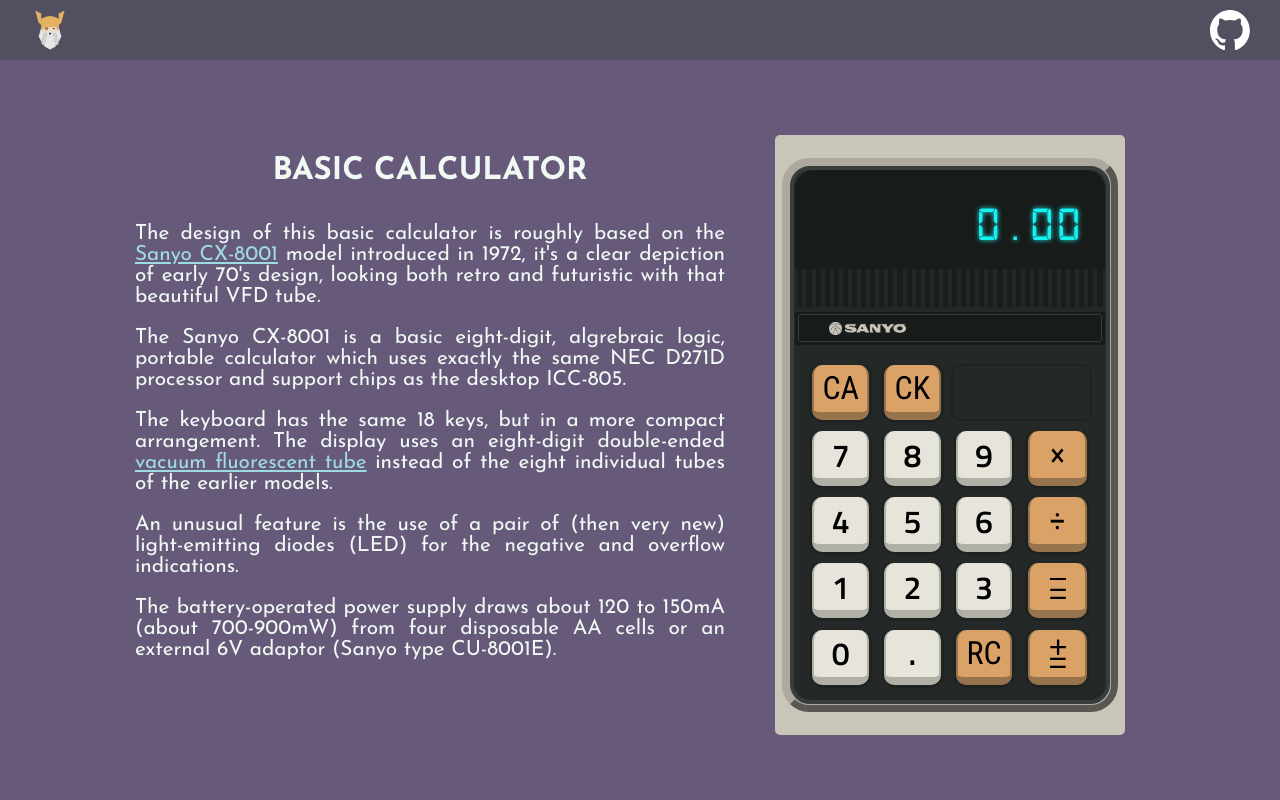
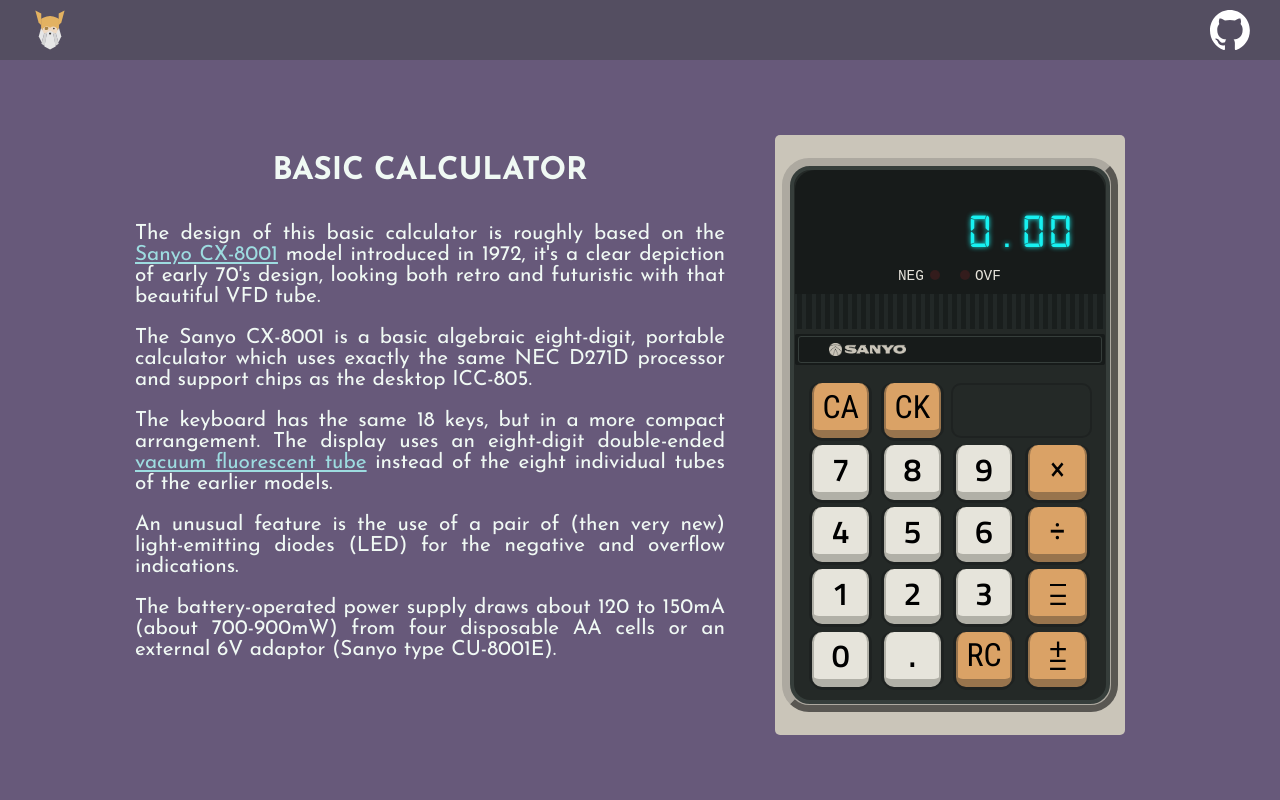
Before and after one commit to glovek08/Calculator, a plain HTML site: page index.html in a window 1280 px wide. Shown: the top 800 px of the page. Drawn offline with Linux system fonts and the light colour scheme.

Commit message:
[feat] NEG & OVF leds

```diff
--- a/CSS/styles.css
+++ b/CSS/styles.css
@@ -114,12 +114,15 @@
     margin: 10px 5px;
     text-align: justify;
 }
+
 #calc-lore a {
     color: var(--text-anchor);
 }
+
 #calc-lore a:hover {
     color: rgb(85, 244, 125);
 }
+
 #calculator {
     margin: 10px 20px;
     padding: 15px;
@@ -164,13 +167,14 @@
 #calc-screen-container {
     background: var(--calc-screen-bg);
     width: 99%;
-    height: 30%;
+    height: 40%;
     overflow: hidden;
     border-top-right-radius: 20px;
     border-top-left-radius: 20px;
     display: flex;
     align-items: center;
-    justify-content: flex-end;
+    justify-content: center;
+    flex-direction: column;
 }
 
 #calc-screen {
@@ -178,6 +182,8 @@
     max-height: 40px;
     text-wrap: nowrap;
     overflow: hidden;
+    margin-top: 20px;
+    margin-bottom: 5px;
     padding: 10px 20px 10px 10px;
     color: var(--calc-text);
     font-family: DIGITAL, 'Courier New', Courier, monospace;
@@ -187,6 +193,47 @@
     font-size: 3em;
     cursor: default;
     text-align: right;
+}
+
+#led-container {
+    display: flex;
+    align-items: center;
+    justify-content: center;
+    height: 20%;
+    width: 40%;
+    margin-top: 0;
+    margin-bottom: 0;
+}
+
+.screen-led {
+    width: 10px;
+    height: 10px;
+    margin: 0 10px;
+    border-radius: 50%;
+    background: rgb(51, 28, 28);
+    font-family: 'Courier New', Courier, monospace;
+    font-weight: 100;
+    font-size: .9em;
+    color: var(--calc-button-num);
+}
+
+.led-active {
+    background: red;
+    box-shadow: 0 0 7px red;
+}
+
+#neg-led::before {
+    content: 'NEG';
+    position: relative;
+    bottom: 2px;
+    right: 32px;
+}
+
+#ovf-led::before {
+    content: 'OVF';
+    position: relative;
+    bottom: 2px;
+    left: 15px;
 }
 
 #calc-grill-container {
@@ -322,6 +369,7 @@
     top: -8px;
     left: 10px;
 }
+
 #subs-rslt-btn::after {
     font-family: 'Courier New', Courier, monospace;
     content: '=';
@@ -345,6 +393,7 @@
     top: -4px;
     left: -9px;
 }
+
 footer {
     margin-bottom: 0;
     color: var(--main-font);
@@ -354,6 +403,7 @@
     flex-wrap: wrap;
     padding: 20px;
 }
+
 #vertical-bar {
     content: '';
     width: 1.5px;
@@ -361,16 +411,20 @@
     background: var(--calc-button-rim);
     margin: 0 20px;
 }
+
 footer p {
     margin: 0;
 }
+
 footer a {
     color: inherit;
 }
+
 footer ul {
     margin: 0;
     padding: 0;
 }
+
 footer ul li {
     padding-left: 20px;
 }
--- a/JavaScript/script.js
+++ b/JavaScript/script.js
@@ -17,8 +17,6 @@
 let expression = [];
 let memory = [0];
 //memory: stores the history of calculation results so they can be recalled.
-let isNegative = false;
-//isNegative: will be used to switch the NEG LED on/off.
 let secondPass = false;
 //SecondPass: This is toggled once the user presses a function button to trigger the function calling.
 let thirdPass = false;
@@ -26,7 +24,10 @@
 to reset the calculator screen and inputValue back to 0 ready for the next operand.*/
 let functionType = '';
 let lastButtonPressed = '';
-
+let isOverflow = false;
+//isOverflow: Gets triggered when the displayed text is longer than 8 characters, used for the OVF led, class: led-active
+let isNegative = false;
+//isNegative: Used to allow input of negative numbers, will also be used to switch the NEG led on/off.
 
 numButtons.forEach(element => {
     element.addEventListener('click', event => {
@@ -89,11 +90,17 @@
                 secondPass = true;
                 functionType = 'multiplication';
                 refreshScreen(0);
-                calcScreen.textContent = '*';
+                calcScreen.textContent = 'x';
                 break;
             case 'div-btn':
                 lastButtonPressed = buttonPressed;
                 if (secondPass) {
+                    console.log('entered');
+                    if (inputValue == 0) {
+                        console.warn("Can't divide by 0");
+                        clearAll();
+                        return;
+                    }
                     expression.push(inputValue);
                     computeExpression(functionType, expression);
                     refreshScreen(inputValue);
--- a/index.html
+++ b/index.html
@@ -34,7 +34,7 @@
                 introduced in 1972, it's
                 a clear depiction of early 70's design, looking both retro and futuristic with that beautiful VFD tube.
             </p>
-            <p>The Sanyo CX-8001 is a basic eight-digit, algrebraic logic, portable calculator which uses exactly the same NEC D271D
+            <p>The Sanyo CX-8001 is a basic algebraic eight-digit, portable calculator which uses exactly the same NEC D271D
                 processor and support chips as the desktop ICC-805.</p>
             <p>The keyboard has the same 18 keys, but in a more compact arrangement. The display uses an eight-digit
                 double-ended <a href="https://en.wikipedia.org/wiki/Vacuum_fluorescent_display" target="_blank">vacuum
@@ -53,6 +53,10 @@
                     <div id="calc-inner-container">
                         <div id="calc-screen-container">
                             <div id="calc-screen">0.00</div>
+                            <div id="led-container">
+                                <div id="neg-led" class="screen-led"></div>
+                                <div id="ovf-led" class="screen-led"></div>
+                            </div>
                         </div>
                         <div id="calc-grill-container">
                             <div class="calc-grill-bar"></div>
```
